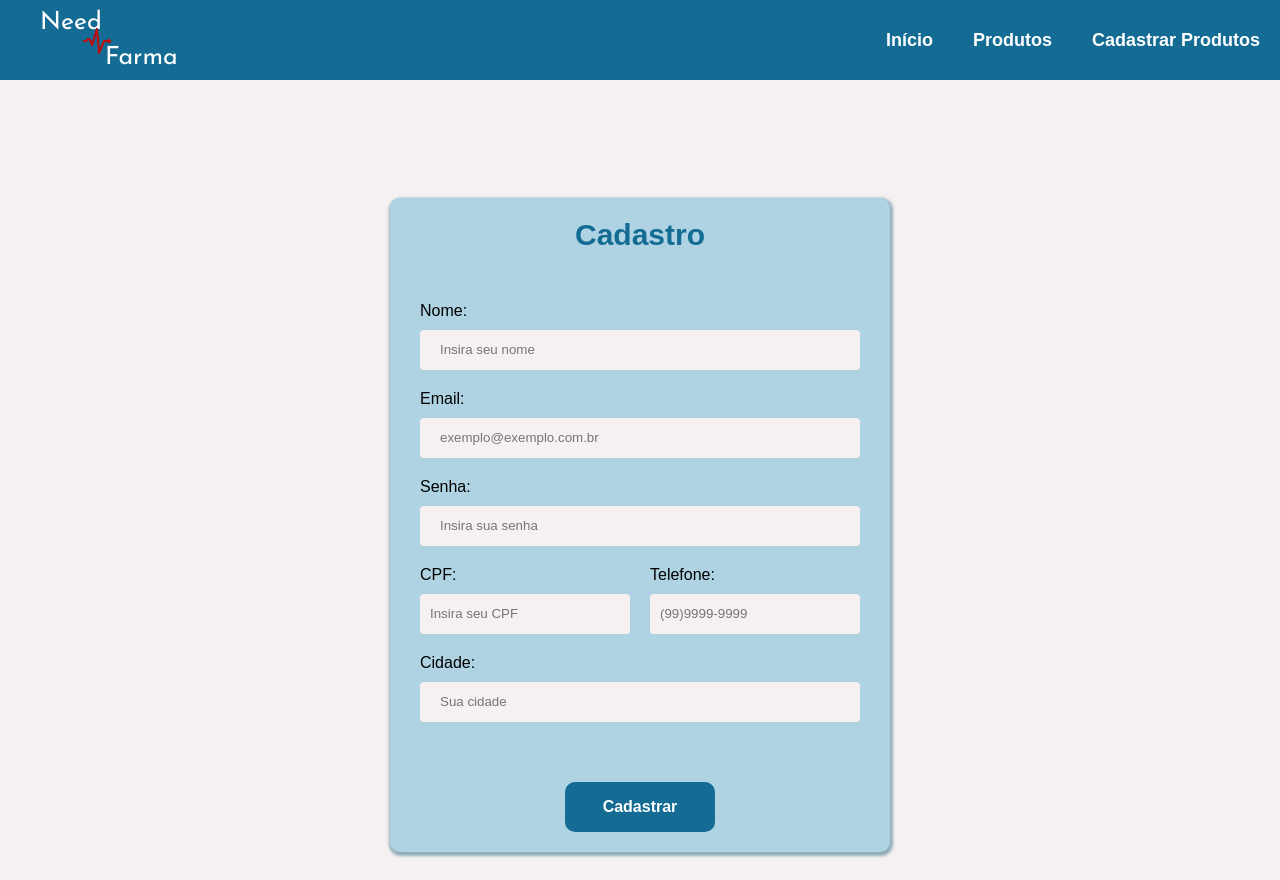
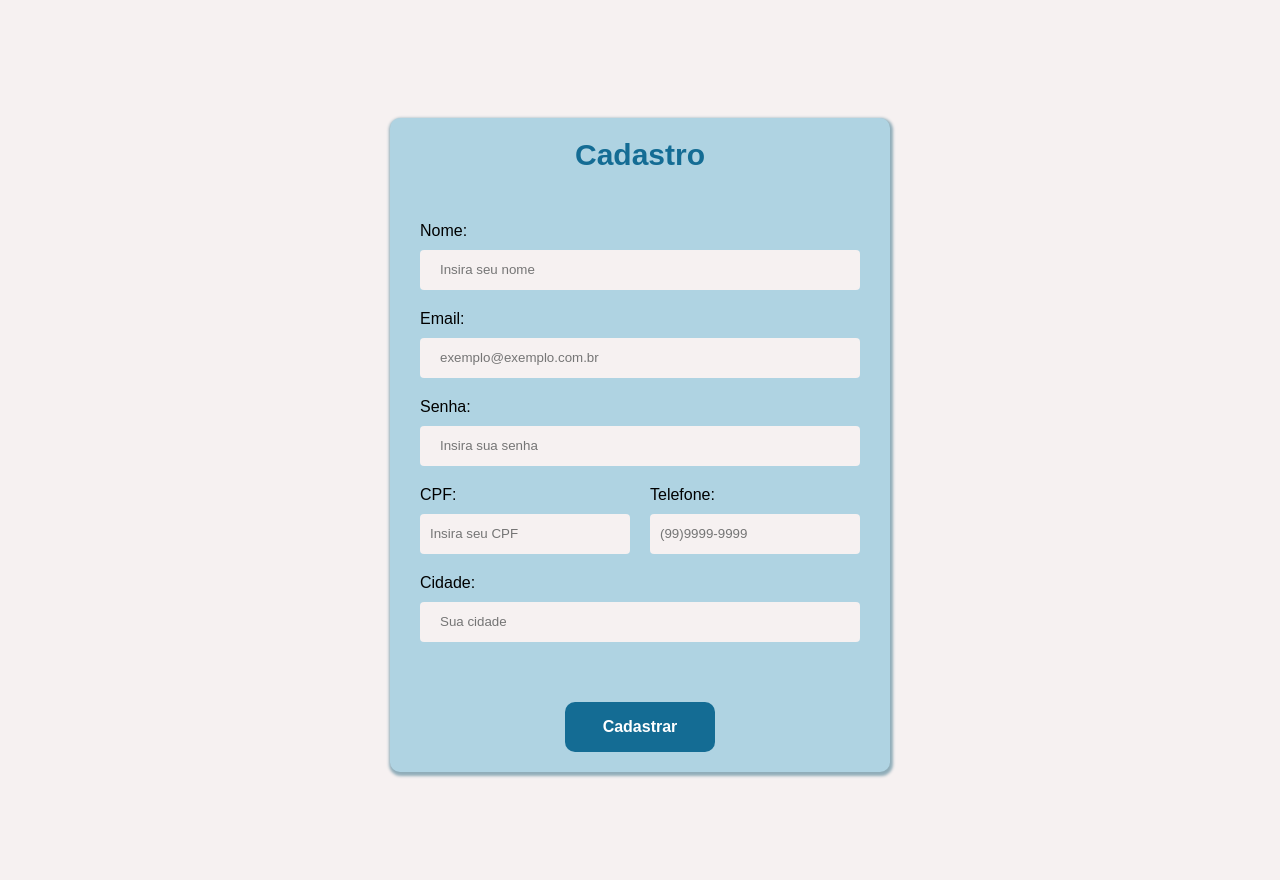
Before and after one commit to Edson-Silva-22/trabalho-de-back-end, a plain HTML site: page telas/Cadastro.html in a window 1280 px wide. After the commit the page ends 800 px from the top, so only its background shows below. Drawn offline with Linux system fonts and the light colour scheme.

Commit message:
Ajustando tela de cadastro de usuário

```diff
--- a/telas/Cadastro.html
+++ b/telas/Cadastro.html
@@ -8,25 +8,6 @@
     <title>Cadastro</title>
 </head>
 <body>
-    <header>
-        <div id="logo">
-            <span id="span1">Need</span>
-            <img src="../img/icons8-pulsação-100.png" alt="">
-            <span id="span2">Farma</span>
-        </div>
-
-        <ul>
-            <li>
-                <a href="./Inicio.html">Início</a>
-            </li>
-            <li>
-                <a href="./Produtos.html">Produtos</a>
-            </li>
-            <li>
-                <a href="./CadastrarProduto.html">Cadastrar Produtos</a>
-            </li>
-        </ul>
-    </header>
     <main>
         <form action="" method="get">
             <h1 id="titulo">Cadastro</h1>
@@ -63,7 +44,7 @@
                 <input type="cidade" name="cidade" id="cidade" placeholder="Sua cidade" required>
             </div>
 
-            <a href="./Produtos.html" id="cadastro">Cadastrar</a>
+            <a href="./Login.html" id="cadastro">Cadastrar</a>
 
         </form>
     </main>
--- a/telas/css/Cadastro.css
+++ b/telas/css/Cadastro.css
@@ -12,69 +12,6 @@
 
 body{
     background-color: #F6F1F1;
-}
-
-header{
-    height: 8rem;
-    width: 100%;
-    background-color: #146C94;
-    display: flex;
-    justify-content: space-between;
-    align-items: center;
-}
-
-
-header #logo{
-    position: relative;
-    font-size: 2.5rem;
-    height: 100%;
-    width: 15rem;
-    color: white;
-    margin-left: 3rem;
-}
-
-header #logo > #span1{
-    font-family: 'Josefin Sans', sans-serif;
-    position: absolute;
-    top: 1rem;
-}
-
-header #logo > #span2{
-    font-family: 'Josefin Sans', sans-serif;
-    position: absolute;
-    bottom: 1rem;
-    left: 7.5rem;
-}
-
-header #logo > img{
-    position: absolute;
-    top: 2.6rem;
-    left: 3.2rem;
-}
-
-header ul{
-    display: flex;
-    list-style: none;
-    font-size: 1.8rem;
-    font-family: Arial, Helvetica, sans-serif;
-    font-weight: 600;
-}
-
-header a{
-    text-decoration: none;
-    color: white;
-    padding: 3rem 2rem;
-    transition: 0.4s;
-}
-
-header a:hover{
-    background-color: #0b5e85;
-}
-
-header img{
-    width: 3rem;
-    height: 3rem;
-    margin-left: 2rem;
 }
 
 main {
```
Also changed, not shown: telas/Login.html (+1 -1 lines).
